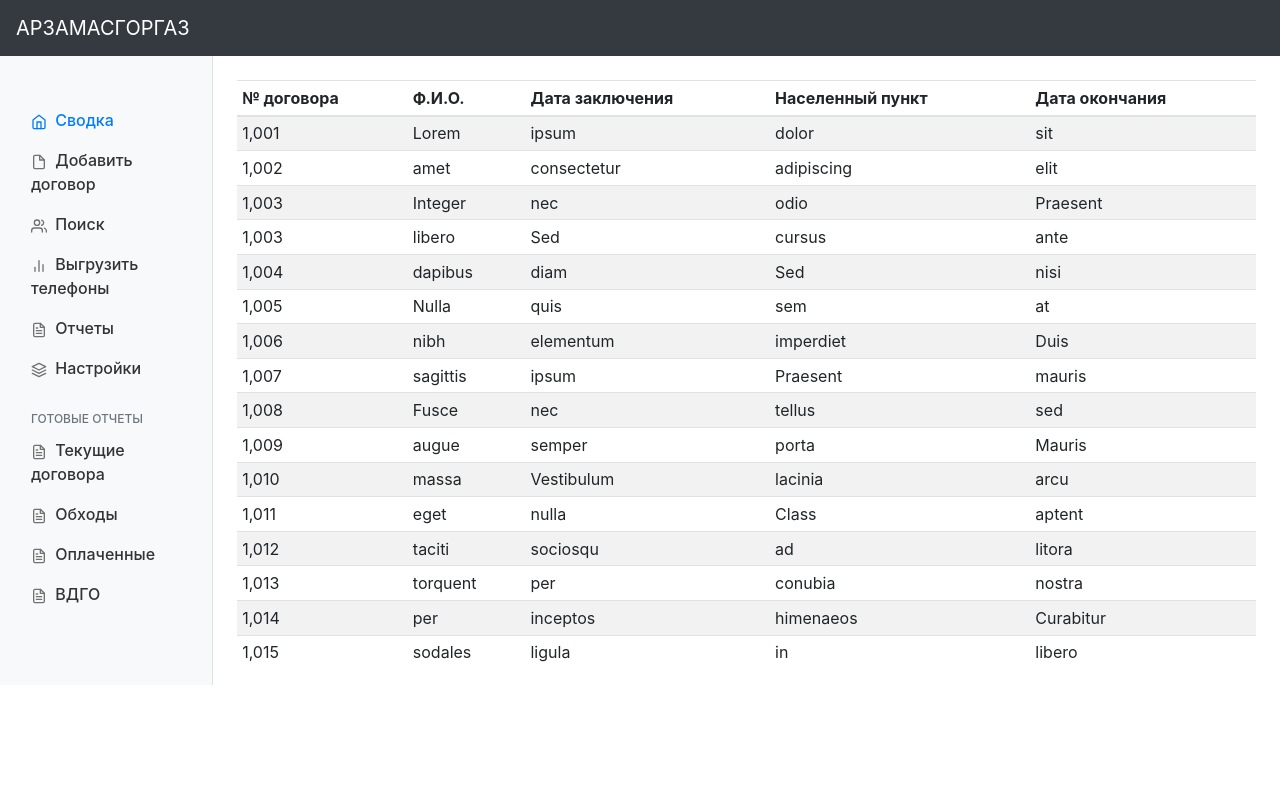
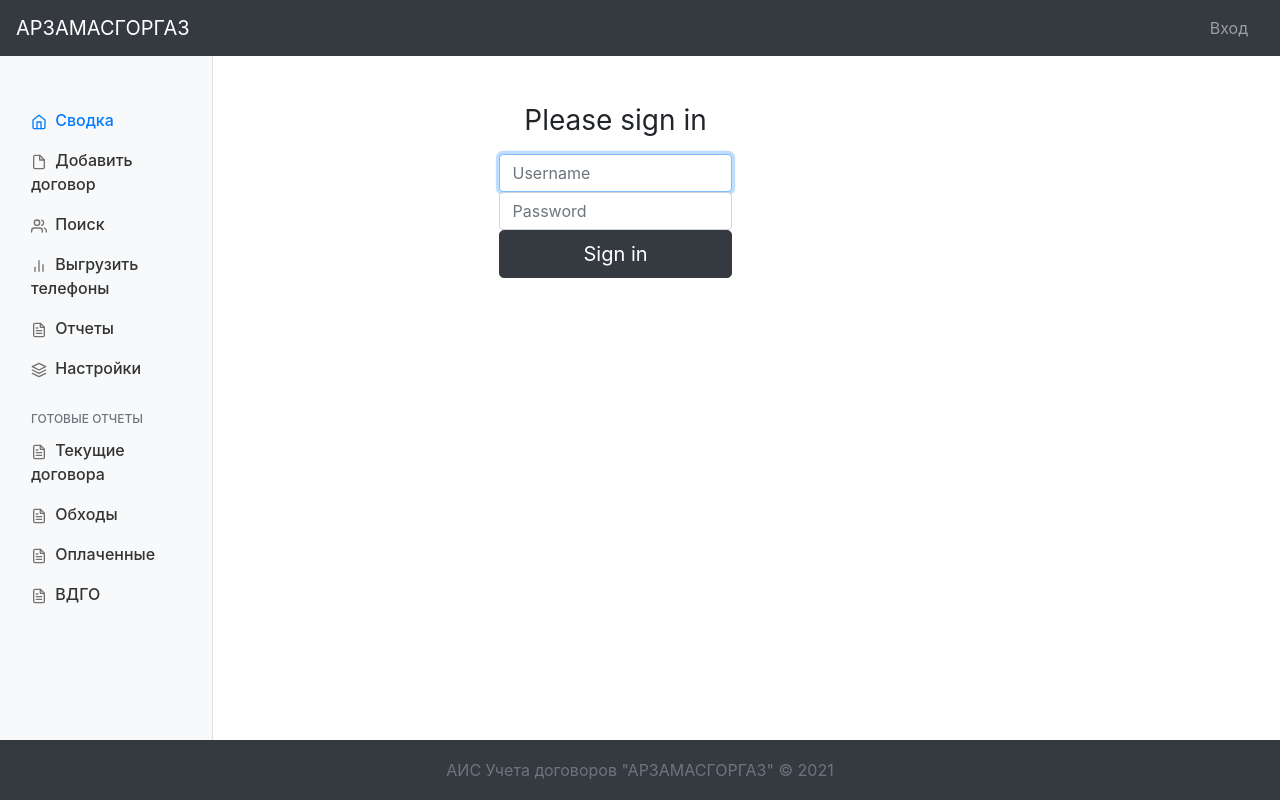
Before and after one commit to doorwayder/aisgorgaz, a Django app: page / in a window 1280 px wide. Run offline with Django 3.2, Linux system fonts and the light colour scheme; data comes from the database, SQL or seed files in the repository; parts of the project's set-up code (start-up, migrations or seed data) failed here and were passed over; some libraries are stand-ins or nearby versions.

Commit message:
Template begin

```diff
--- a/gorgaz/dogovor/__init__.py
+++ b/gorgaz/dogovor/__init__.py
@@ -2,3 +2,4 @@ import pymysql
 
 
 pymysql.install_as_MySQLdb()
+default_app_config = "dogovor.apps.DogovorConfig"
--- a/gorgaz/dogovor/apps.py
+++ b/gorgaz/dogovor/apps.py
@@ -3,3 +3,4 @@ from django.apps import AppConfig
 
 class DogovorConfig(AppConfig):
     name = 'dogovor'
+    verbose_name = 'Информация по договорам'
--- a/gorgaz/dogovor/models.py
+++ b/gorgaz/dogovor/models.py
@@ -33,11 +33,14 @@ class Dogovor(models.Model):
 
 
 class Payment(models.Model):
+    PLACE_CHOICES = [('В офисе', 'В офисе'), ('обходчику', 'обходчику'), ('на р/счет', 'на р/счет')]
     dogovor_id = models.ForeignKey(Dogovor, on_delete=models.CASCADE)
     pay_type = models.BooleanField(verbose_name='Наличные')
     date = models.DateField(blank=False, verbose_name='Дата оплаты')
     amount = models.IntegerField(blank=False, verbose_name='Сумма')
-    pay_place = models.CharField(max_length=10, blank=True, verbose_name='Место оплаты')
+    pay_place = models.CharField(max_length=10, blank=True, verbose_name='Место оплаты', choices=PLACE_CHOICES,
+                                 default='В офисе')
+    comment = models.CharField(max_length=500, blank=True, verbose_name='Примечание', null=True)
 
     class Meta:
         verbose_name = 'Оплата'
--- a/gorgaz/dogovor/static/css/main.css
+++ b/gorgaz/dogovor/static/css/main.css
@@ -1,11 +1,33 @@
-body {
-  font-size: .875rem;
-}
-
 .feather {
   width: 16px;
   height: 16px;
   vertical-align: text-bottom;
+}
+
+html, body, {
+  height: 100%;
+}
+
+.container-fluid {
+  min-height: calc(100vh - 116px);
+}
+
+.flex-fill {
+  min-height: calc(100vh - 116px);
+}
+
+body {
+  /* Margin bottom by footer height */
+  font-size: .875rem;
+  margin-bottom: 60px;
+}
+
+.footer > .mainfooter {
+  text-align: center;
+  height: 60px;
+  line-height: 60px; /* Vertically center the text there */
+  padding-right: 15px;
+  padding-left: 15px;
 }
 
 /*
@@ -13,28 +35,20 @@ body {
  */
 
 .sidebar {
-  position: fixed;
+  position: relative;
   top: 0;
   bottom: 0;
   left: 0;
   z-index: 100; /* Behind the navbar */
   padding: 28px 0 0; /* Height of navbar */
   box-shadow: inset -1px 0 0 rgba(0, 0, 0, .1);
+  min-height: calc(100vh - 116px);
 }
 
 @media (max-width: 767.98px) {
   .sidebar {
     top: 5rem;
   }
-}
-
-.sidebar-sticky {
-  position: relative;
-  top: 0;
-  height: calc(100vh - 48px);
-  padding-top: .5rem;
-  overflow-x: hidden;
-  overflow-y: auto; /* Scrollable contents if viewport is shorter than content. */
 }
 
 .sidebar .nav-link {
--- a/gorgaz/dogovor/urls.py
+++ b/gorgaz/dogovor/urls.py
@@ -2,6 +2,8 @@ from django.urls import path
 from . import views
 
 urlpatterns = [
-    path('', views.main),
-    path('convert/', views.convert),
+    path('', views.main, name='main'),
+    path('login/', views.user_login, name='login'),
+    path('logout/', views.user_logout, name='logout'),
+    #path('convert/', views.convert),
 ]
--- a/gorgaz/dogovor/views.py
+++ b/gorgaz/dogovor/views.py
@@ -1,3 +1,5 @@
+from django.contrib.auth import login, logout
+from django.contrib.auth.forms import AuthenticationForm
 from django.shortcuts import render, redirect
 from django.utils.timezone import datetime, timedelta
 from .models import Dogovor
@@ -5,7 +7,14 @@ from .converter import *
 
 
 def main(request):
-    return render(request, 'dogovor/index.html')
+    dogovor_data = Dogovor.objects.filter(end_date__isnull=False).order_by('-date')[:30]
+    print(dogovor_data)
+
+    data = {
+        'title': 'Последние договора',
+        'dogovors': dogovor_data,
+    }
+    return render(request, 'dogovor/index.html', data)
 
 
 def convert(request):
@@ -15,7 +24,6 @@ def convert(request):
         i = 0
         for row in result:
             i += 1
-
             street = getu(row['Codg'], row['Codu'])
             city = getg(row['Codg'])
             if row['Kv'] != '':
@@ -31,3 +39,23 @@ def convert(request):
             print(f'[{i}]')
 
     return render(request, 'dogovor/index.html')
+
+
+def user_login(request):
+    if request.method == 'POST':
+        form = AuthenticationForm(data=request.POST)
+        if form.is_valid():
+            user = form.get_user()
+            login(request, user)
+            return redirect('main')
+    else:
+        form = AuthenticationForm()
+    data = {
+        'form': form,
+    }
+    return render(request, 'dogovor/login.html', data)
+
+
+def user_logout(request):
+    logout(request)
+    return redirect('login')
--- a/gorgaz/templates/dogovor/base.html
+++ b/gorgaz/templates/dogovor/base.html
@@ -1,6 +1,6 @@
 {% load static %}
 
-<!doctype html>
+<!DOCTYPE html>
 <html lang="ru">
 <head>
     <meta charset="utf-8">
@@ -12,17 +12,35 @@
 </head>
 
 <body>
- <nav class="navbar navbar-dark bg-dark">
-        <a class="navbar-brand" href="#">АРЗАМАСГОРГАЗ</a>
- </nav>
-
+<header>
+     <nav class="navbar navbar-dark bg-dark">
+         <a class="navbar-brand" href="#">АРЗАМАСГОРГАЗ</a>
+         <ul class="navbar-nav mr-3">
+             <li class="nav-item">
+                 {% if user.is_authenticated %}
+                    <a class="nav-link" href="{% url 'logout' %}">Выйти ({{ user.username }})</a>
+                    {% else %}
+                    <a class="nav-link" href="{% url 'login' %}">Вход</a>
+                    {% endif %}
+             </li>
+         </ul>
+     </nav>
+</header>
     <div class="container-fluid">
-        <div class="row">
+        <div class="row flex-fill">
             {% include 'inc/_nav.html' %}
-            {% block content %}{% endblock %}
+            {% if user.is_authenticated %}
+                {% block content %}{% endblock %}
+            {% else %}
+                {% include 'inc/_login.html' %}
+            {% endif %}
         </div>
     </div>
-
+<footer class="footer bg-dark">
+    <div class="mainfooter">
+        <span class="text-muted">АИС Учета договоров "АРЗАМАСГОРГАЗ" © 2021</span>
+    </div>
+</footer>
     <script src="https://code.jquery.com/jquery-3.2.1.slim.min.js" integrity="sha384-KJ3o2DKtIkvYIK3UENzmM7KCkRr/rE9/Qpg6aAZGJwFDMVNA/GpGFF93hXpG5KkN" crossorigin="anonymous"></script>
     <script src="https://cdnjs.cloudflare.com/ajax/libs/popper.js/1.12.9/umd/popper.min.js" integrity="sha384-ApNbgh9B+Y1QKtv3Rn7W3mgPxhU9K/ScQsAP7hUibX39j7fakFPskvXusvfa0b4Q" crossorigin="anonymous"></script>
     <script src="https://maxcdn.bootstrapcdn.com/bootstrap/4.0.0/js/bootstrap.min.js" integrity="sha384-JZR6Spejh4U02d8jOt6vLEHfe/JQGiRRSQQxSfFWpi1MquVdAyjUar5+76PVCmYl" crossorigin="anonymous"></script>
--- a/gorgaz/templates/dogovor/index.html
+++ b/gorgaz/templates/dogovor/index.html
@@ -1,7 +1,7 @@
 {% extends 'dogovor/base.html' %}
 {% block content %}
 
-<main class="col-md-9 ms-sm-auto col-lg-10 px-md-4">
+<main class="col-md-9 ms-sm-auto col-lg-10 px-md-4 flex-fill">
     <div class="table-responsive mt-4">
         <table class="table table-striped table-sm">
             <thead>
@@ -14,118 +14,19 @@
                 </tr>
             </thead>
             <tbody>
+
+            {% if dogovors %}
+                {% for item in dogovors %}
                 <tr>
-                    <td>1,001</td>
-                    <td>Lorem</td>
-                    <td>ipsum</td>
-                    <td>dolor</td>
-                    <td>sit</td>
+                    <td>{{ item.number }}</td>
+                    <td>{{ item.name }}</td>
+                    <td>{{ item.date }}</td>
+                    <td>{{ item.address_city }}</td>
+                    <td>{{ item.end_date }}</td>
                 </tr>
-                <tr>
-                    <td>1,002</td>
-                    <td>amet</td>
-                    <td>consectetur</td>
-                    <td>adipiscing</td>
-                    <td>elit</td>
-                </tr>
-                <tr>
-                    <td>1,003</td>
-                    <td>Integer</td>
-                    <td>nec</td>
-                    <td>odio</td>
-                    <td>Praesent</td>
-                </tr>
-                <tr>
-                    <td>1,003</td>
-                    <td>libero</td>
-                    <td>Sed</td>
-                    <td>cursus</td>
-                    <td>ante</td>
-                </tr>
-                <tr>
-                    <td>1,004</td>
-                    <td>dapibus</td>
-                    <td>diam</td>
-                    <td>Sed</td>
-                    <td>nisi</td>
-                </tr>
-                <tr>
-                    <td>1,005</td>
-                    <td>Nulla</td>
-                    <td>quis</td>
-                    <td>sem</td>
-                    <td>at</td>
-                </tr>
-                <tr>
-                    <td>1,006</td>
-                    <td>nibh</td>
-                    <td>elementum</td>
-                    <td>imperdiet</td>
-                    <td>Duis</td>
-                </tr>
-                <tr>
-                    <td>1,007</td>
-                    <td>sagittis</td>
-                    <td>ipsum</td>
-                    <td>Praesent</td>
-                    <td>mauris</td>
-                </tr>
-                <tr>
-                    <td>1,008</td>
-                    <td>Fusce</td>
-                    <td>nec</td>
-                    <td>tellus</td>
-                    <td>sed</td>
-                </tr>
-                <tr>
-                    <td>1,009</td>
-                    <td>augue</td>
-                    <td>semper</td>
-                    <td>porta</td>
-                    <td>Mauris</td>
-                </tr>
-                <tr>
-                    <td>1,010</td>
-                    <td>massa</td>
-                    <td>Vestibulum</td>
-                    <td>lacinia</td>
-                    <td>arcu</td>
-                </tr>
-                <tr>
-                    <td>1,011</td>
-                    <td>eget</td>
-                    <td>nulla</td>
-                    <td>Class</td>
-                    <td>aptent</td>
-                </tr>
-                <tr>
-                    <td>1,012</td>
-                    <td>taciti</td>
-                    <td>sociosqu</td>
-                    <td>ad</td>
-                    <td>litora</td>
-                </tr>
-                <tr>
-                    <td>1,013</td>
-                    <td>torquent</td>
-                    <td>per</td>
-                    <td>conubia</td>
-                    <td>nostra</td>
-                </tr>
-                <tr>
-                    <td>1,014</td>
-                    <td>per</td>
-                    <td>inceptos</td>
-                    <td>himenaeos</td>
-                    <td>Curabitur</td>
-                </tr>
-                <tr>
-                    <td>1,015</td>
-                    <td>sodales</td>
-                    <td>ligula</td>
-                    <td>in</td>
-                    <td>libero</td>
-                </tr>
+                {% endfor %}
+            {% endif %}
+
             </tbody>
         </table>
     </div>
--- /dev/null
+++ b/gorgaz/templates/dogovor/login.html
@@ -0,0 +1 @@
+{% extends  'dogovor/base.html' %}
--- /dev/null
+++ b/gorgaz/templates/inc/_login.html
@@ -0,0 +1,17 @@
+<main class="col-md-9 ms-sm-auto col-lg-10 px-md-4">
+    <div class="row text-center h-100">
+        <div class="col-3"></div>
+        <div class="col-3">
+        <form class="form-signin mt-5" method="post" action="{% url 'login' %}">
+            {% csrf_token %}
+            <h1 class="h3 mb-3 font-weight-normal">Please sign in</h1>
+            <label for="inputLogin" class="sr-only">Username</label>
+            <input type="text" id="inputLogin" class="form-control" placeholder="Username" name="username" required autofocus>
+            <label for="inputPassword" class="sr-only">Password</label>
+            <input type="password" id="inputPassword" class="form-control" placeholder="Password" name="password" required>
+            <button class="btn btn-lg btn-dark btn-block" type="submit">Sign in</button>
+        </form>
+        </div>
+        <div class="col-6"></div>
+    </div>
+</main>
--- a/gorgaz/templates/inc/_nav.html
+++ b/gorgaz/templates/inc/_nav.html
@@ -1,4 +1,4 @@
-          <nav id="sidebarMenu" class="col-md-3 col-lg-2 d-md-block bg-light sidebar collapse">
+          <nav class="col-md-3 col-lg-2 d-md-block bg-light sidebar">
             <div class="position-sticky pt-3">
               <ul class="nav flex-column">
                 <li class="nav-item">
```
Also changed, not shown: gorgaz/dogovor/admin.py (+15 -0 lines), gorgaz/dogovor/migrations/0003_auto_20210219_0857.py (added).
